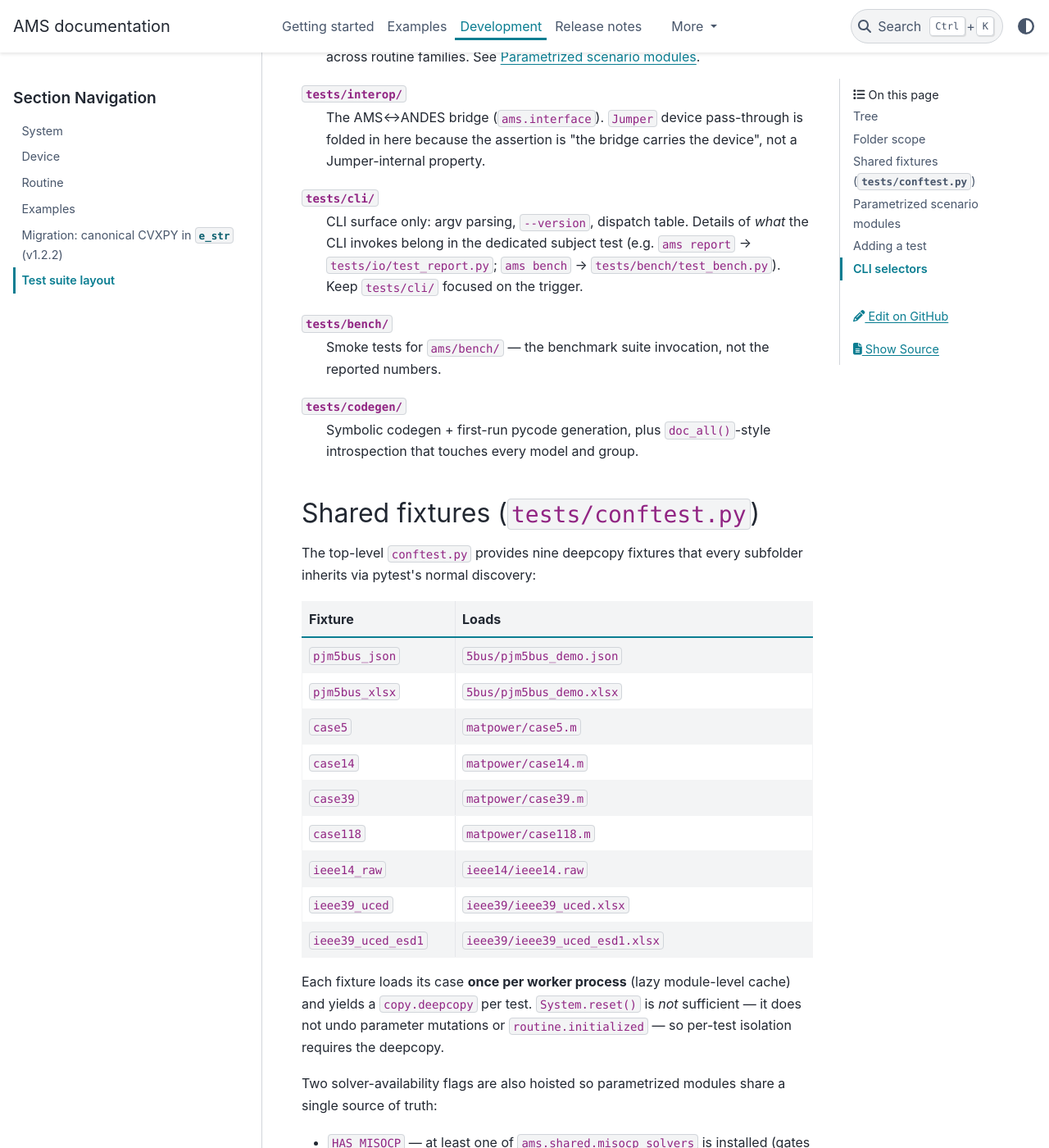
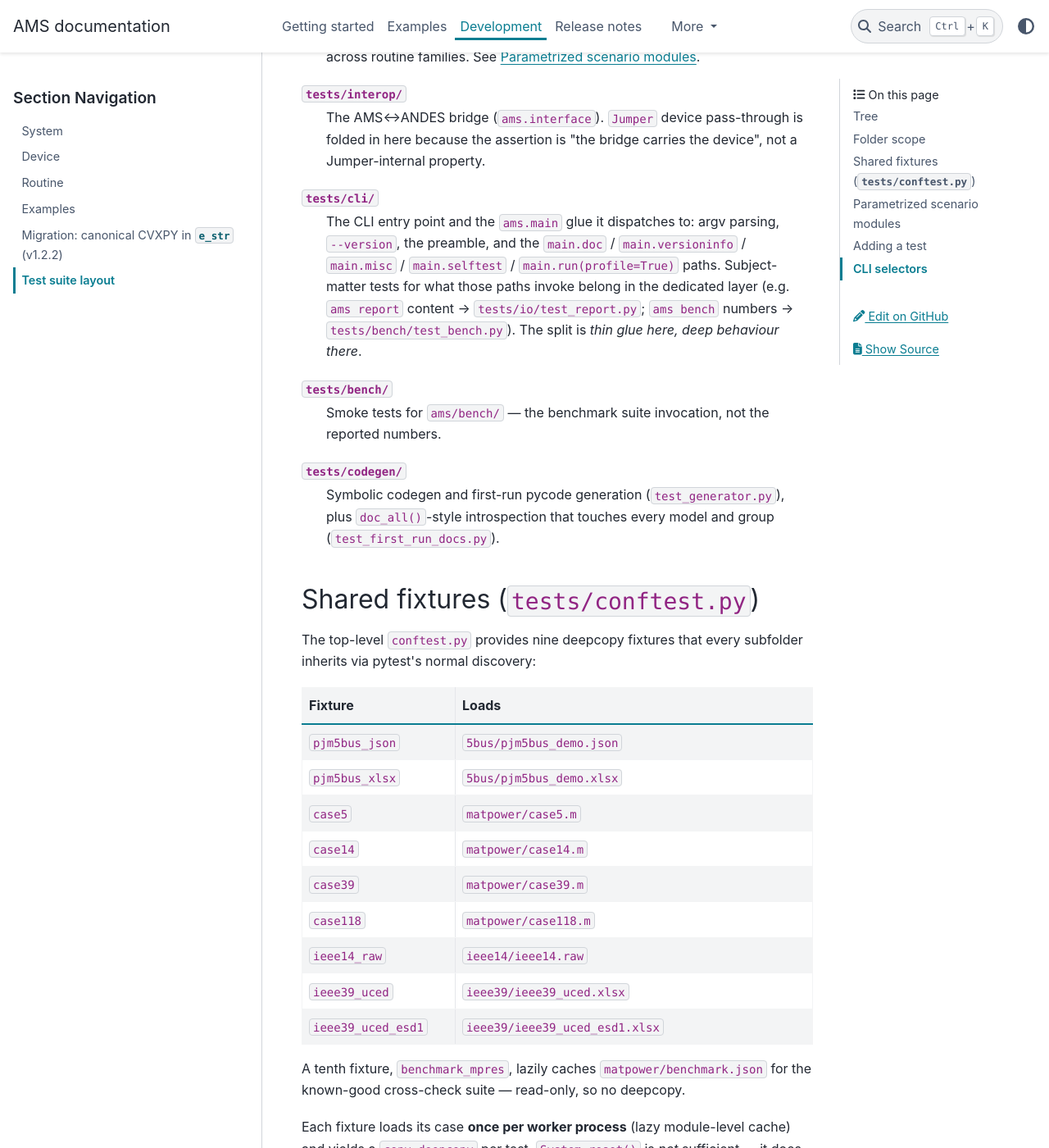
Before and after one commit to CURENT/ams, a Sphinx documentation site: the page built from docs/source/modeling/test_layout.rst, in a window 1280 px wide and 1400 px high, scrolled down 1406 px. Shown: the whole window at 82% size. Built offline with Sphinx 7.4.7 and the PyData theme 0.15.4, drawn with Linux system fonts in a browser that asks for light colours; pages that are not in the unit, such as notebooks, are missing from menus; the version number could not be read and is left out.

Commit message:
docs: address reviewer findings on tests/cli scope + benchmark fixture
- tests/cli/ description now matches test_cli.py — covers ams.main
  glue (doc, versioninfo, misc, selftest, profile_run), not just
  argv parsing. Reframed the layer split as "thin glue here, deep
  behaviour there".
- tests/codegen/ description names the two actual files instead of
  the ambiguous "docs/codegen" phrase.
- Adds a one-line note about benchmark_mpres (the read-only JSON
  cache for the known-good cross-check suite).

Co-Authored-By: Claude Opus 4.7 (1M context) <noreply@anthropic.com>

```diff
--- a/docs/source/modeling/test_layout.rst
+++ b/docs/source/modeling/test_layout.rst
@@ -70,20 +70,24 @@ Folder scope
     bridge carries the device", not a Jumper-internal property.
 
 ``tests/cli/``
-    CLI surface only: argv parsing, ``--version``, dispatch table.
-    Details of *what* the CLI invokes belong in the dedicated
-    subject test (e.g. ``ams report`` → ``tests/io/test_report.py``;
-    ``ams bench`` → ``tests/bench/test_bench.py``). Keep
-    ``tests/cli/`` focused on the trigger.
+    The CLI entry point and the ``ams.main`` glue it dispatches to:
+    argv parsing, ``--version``, the preamble, and the
+    ``main.doc`` / ``main.versioninfo`` / ``main.misc`` /
+    ``main.selftest`` / ``main.run(profile=True)`` paths. Subject-
+    matter tests for what those paths invoke belong in the
+    dedicated layer (e.g. ``ams report`` content →
+    ``tests/io/test_report.py``; ``ams bench`` numbers →
+    ``tests/bench/test_bench.py``). The split is *thin glue here,
+    deep behaviour there*.
 
 ``tests/bench/``
     Smoke tests for ``ams/bench/`` — the benchmark suite invocation,
     not the reported numbers.
 
 ``tests/codegen/``
-    Symbolic codegen + first-run pycode generation, plus
-    ``doc_all()``-style introspection that touches every model and
-    group.
+    Symbolic codegen and first-run pycode generation
+    (``test_generator.py``), plus ``doc_all()``-style introspection
+    that touches every model and group (``test_first_run_docs.py``).
 
 Shared fixtures (``tests/conftest.py``)
 ----------------------------------------
@@ -115,6 +119,10 @@ every subfolder inherits via pytest's normal discovery:
      - ``ieee39/ieee39_uced.xlsx``
    * - ``ieee39_uced_esd1``
      - ``ieee39/ieee39_uced_esd1.xlsx``
+
+A tenth fixture, ``benchmark_mpres``, lazily caches
+``matpower/benchmark.json`` for the known-good cross-check suite —
+read-only, so no deepcopy.
 
 Each fixture loads its case **once per worker process** (lazy
 module-level cache) and yields a ``copy.deepcopy`` per test.
```
